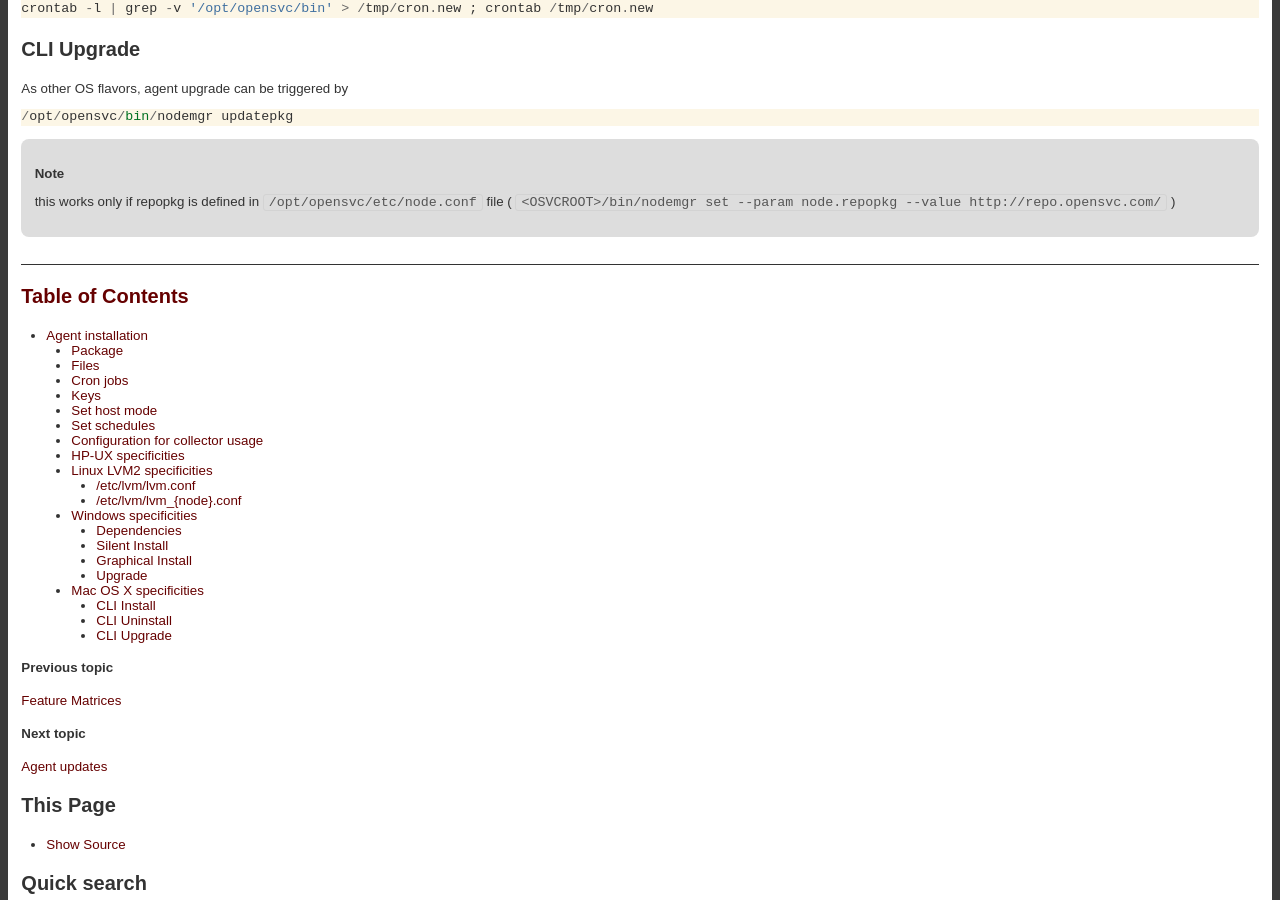
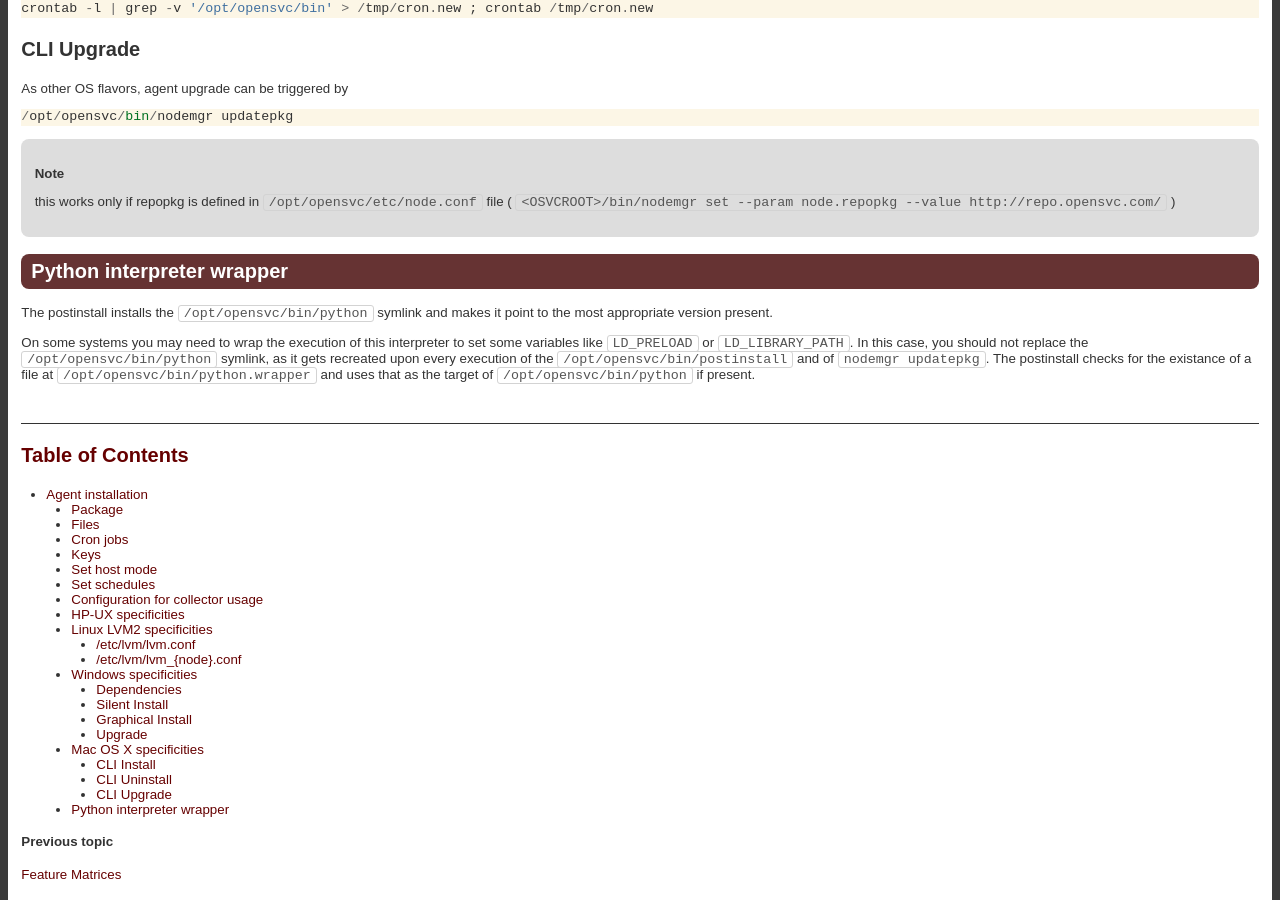
Before and after one commit to opensvc/docs.opensvc.com, a Sphinx documentation site: the page built from source/agent.install.rst, in a window 1280 px wide and 900 px high, scrolled down 3827 px. Built offline with Sphinx 7.4.7, drawn with Linux system fonts in a browser that asks for light colours; comment, search, counter and statistics services are not loaded.

Commit message:
Document the python wrapper handling in openavc agent install section

```diff
--- a/source/agent.install.rst
+++ b/source/agent.install.rst
@@ -283,3 +283,11 @@ As other OS flavors, agent upgrade can be triggered by
         /opt/opensvc/bin/nodemgr updatepkg
 
 .. note:: this works only if repopkg is defined in ``/opt/opensvc/etc/node.conf`` file ( ``<OSVCROOT>/bin/nodemgr set --param node.repopkg --value http://repo.opensvc.com/`` )
+
+Python interpreter wrapper
+==========================
+
+The postinstall installs the ``/opt/opensvc/bin/python`` symlink and makes it point to the most appropriate version present.
+
+On some systems you may need to wrap the execution of this interpreter to set some variables like ``LD_PRELOAD`` or ``LD_LIBRARY_PATH``.
+In this case, you should not replace the ``/opt/opensvc/bin/python`` symlink, as it gets recreated upon every execution of the ``/opt/opensvc/bin/postinstall`` and of ``nodemgr updatepkg``. The postinstall checks for the existance of a file at ``/opt/opensvc/bin/python.wrapper`` and uses that as the target of ``/opt/opensvc/bin/python`` if present.
```
